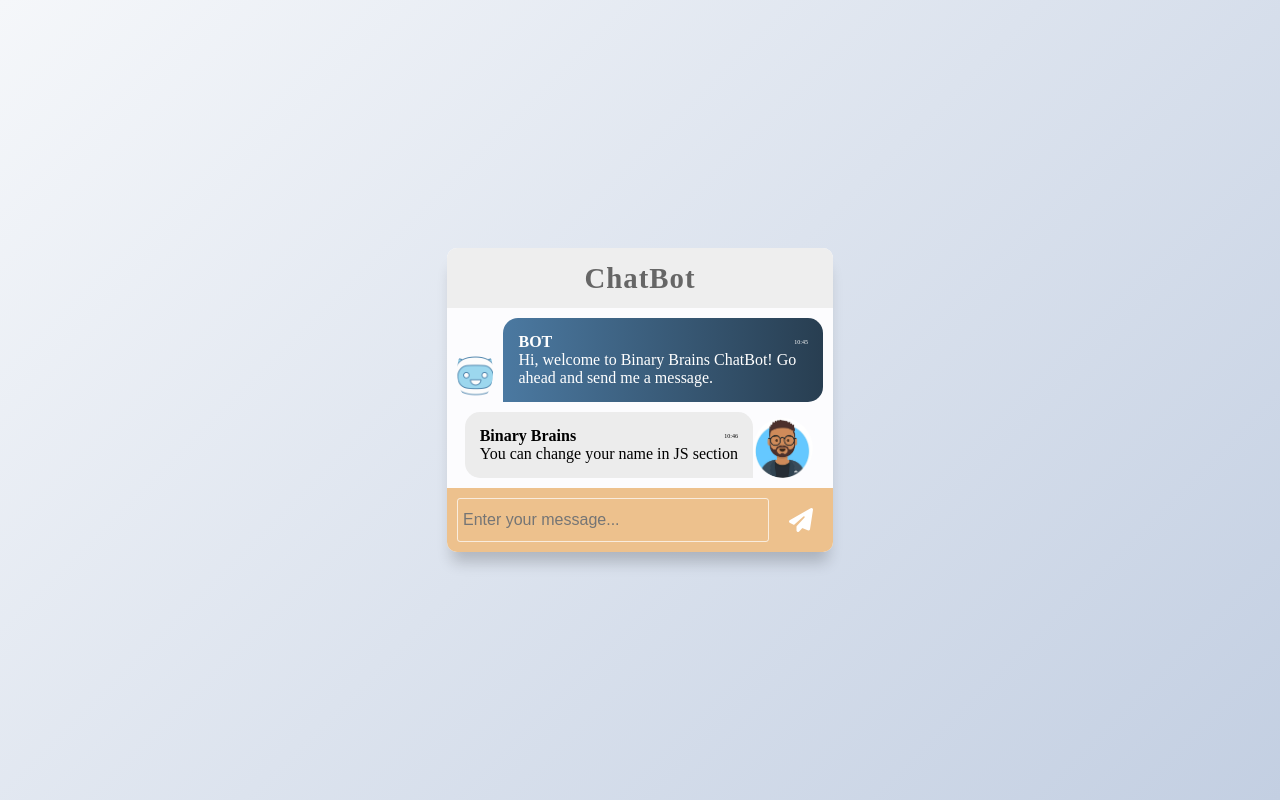
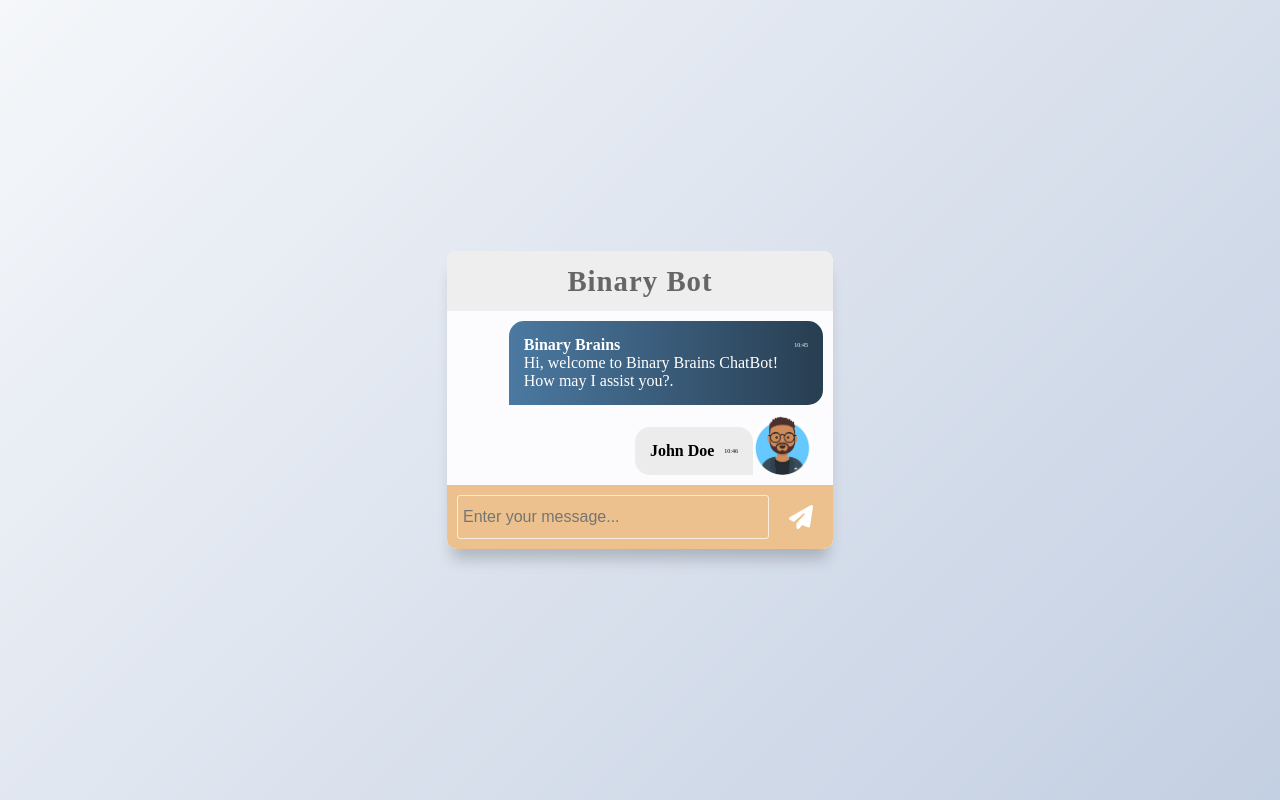
Before and after one commit to CCupido24/ChatBot, a plain HTML site: page index.html in a window 1280 px wide. Drawn offline with Linux system fonts and the light colour scheme; some icons are missing.

Commit message:
Update index.html

```diff
--- a/index.html
+++ b/index.html
@@ -18,19 +18,19 @@
         <header class="msger-header">
             <div class="msger-header-title">
                 <img src="image/chatbot_01_01_03_bot_chat_robot_app_artificial_chatbot_dialog-1024.webp" alt="" srcset="">
-                <p>ChatBot</p>
+                <p>Binary Bot</p>
             </div>
         </header>
         <main class="msger-chat">
             <div class="msg left-msg">
-                <div class="msg-img" style="background-image: url('image/4416622.png');"></div>
+                <div class="msg-img" style="background-image: url('');"></div>
                 <div class="msg-bubble">
                     <div class="msg-info">
-                        <div class="msg-info-name">BOT</div>
+                        <div class="msg-info-name">Binary Brains</div>
                         <div class="msg-info-time">10:45</div>
                     </div>
                     <div class="msg-text">
-                        Hi, welcome to Binary Brains ChatBot! Go ahead and send me a message.
+                        Hi, welcome to Binary Brains ChatBot! How may I assist you?.
                     </div>
                 </div>
             </div>
@@ -38,12 +38,12 @@
                 <div class="msg-img" style="background-image: url('image/MV5BYzgzNjA0YWQtZTg3OS00ZDVjLThmNDAtYjNlYTRkMDE3OGRkXkEyXkFqcGdeQXVyMTU2MjY5NDUx._V1_FMjpg_UX1000_.jpg');"></div>
                 <div class="msg-bubble">
                     <div class="msg-info">
-                        <div class="msg-info-name">Binary Brains</div>
+                        <div class="msg-info-name">John Doe</div>
                         <div class="msg-info-time">10:46</div>
                     </div>
 
                     <div class="msg-text">
-                        You can change your name in JS section
+                       <!--You can change your name in JS section-->
                     </div>
                 </div>
             </div>
```
